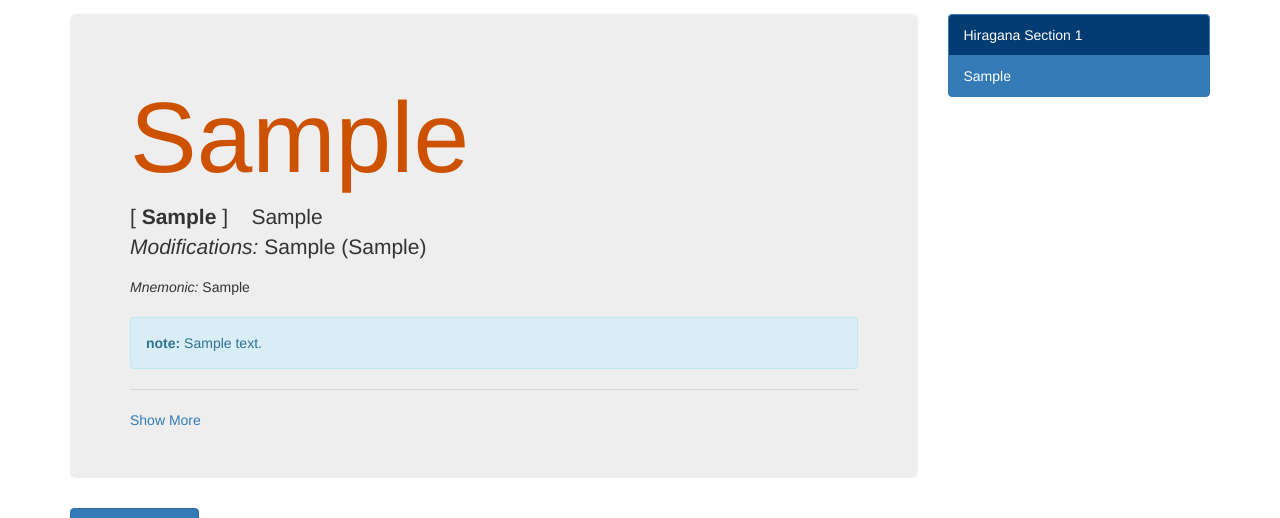
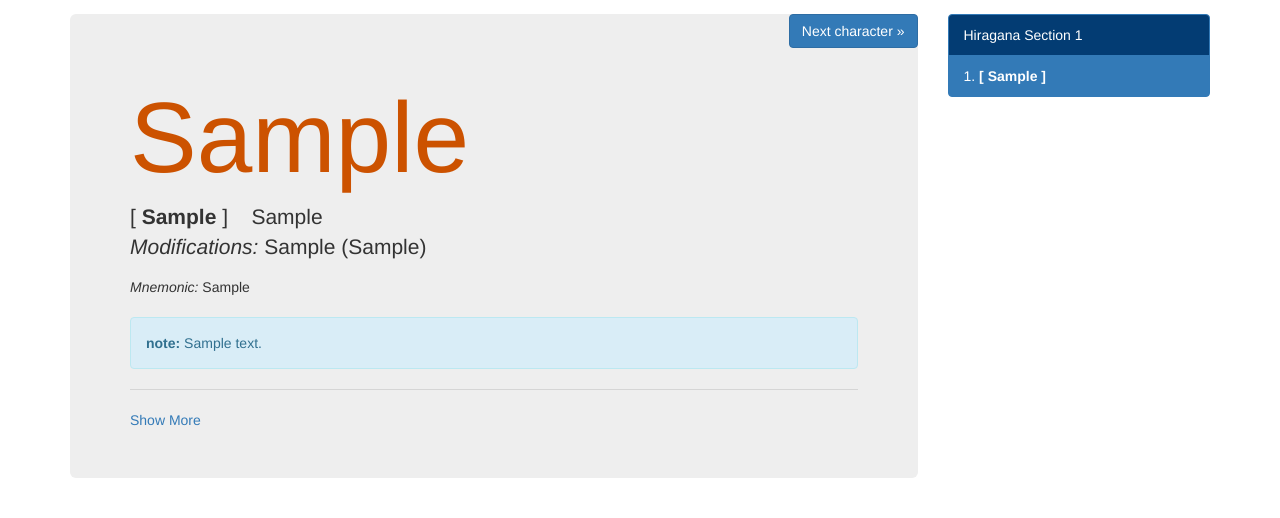
Before and after one commit to jmeinken/master-the-jouyou, a Django app: page /kana/1/ in a window 1280 px wide. Shown: the part 51-569 px from the top of the page. Run offline with Django 3.2, Linux system fonts and the light colour scheme; tables that the repository leaves empty hold one stand-in row (values such as "Sample post"); some libraries are stand-ins or nearby versions.

Commit message:
moved previous and next char links in details template

```diff
--- a/src/kana/templates/core_shell.html
+++ b/src/kana/templates/core_shell.html
@@ -28,6 +28,16 @@
 		.label-warning  {
 		    background-color: #CCA300;
 		}
+		.top_right{
+		    position: absolute;
+		    top: 0;
+		    right: 15px;
+	    }
+	    .top_left{
+		    position: absolute;
+		    top: 10px;
+		    left: 25px;
+	    }
     </style>
     <script type="text/javascript">
         {% block js %}{% endblock %}
--- a/src/kana/templates/kana/detail.html
+++ b/src/kana/templates/kana/detail.html
@@ -67,6 +67,23 @@ $(document).keydown(function(e) {
 
 
 {% block content %}
+    <div class="top_left">
+	    {% if not first_in_section %}
+		    <a href="{% url 'kana:detail' previousKana %}">&laquo; Previous character</a> &nbsp;&nbsp;&nbsp;&nbsp;
+		{% elif not first_in_module %}
+		    <a href="{% url 'kana:detail' previousKana %}" style="color:#EB9316;" role="button">
+		    	&lt;&lt;&lt; Previous Section</a> &nbsp;&nbsp;&nbsp;&nbsp;
+		{% endif %}
+    </div>
+    <div class="top_right">
+	    {% if not last_in_section %}
+	    	<a href="{% url 'kana:detail' nextKana %}" class="btn btn-primary" role="button">Next character &raquo;</a>
+	    {% elif not last_in_module %}
+		    <a href="{% url 'kana:detail' nextKana %}" class="btn btn-warning" role="button">Next Section &raquo;</a>
+		{% endif %}
+    </div>
+
+
 	<p>
 	<span style="text-size: 30px">
 		[ <strong>{% autoescape off %}{{ pronunciation }}{% endautoescape %}</strong> ]
@@ -111,9 +128,13 @@ $(document).keydown(function(e) {
        <span class="list-group-item active" style="background-color:#033c73">{{ section_name }}</span>
     {% for section_kana in section_kanas %}
         {% if section_kana.id == kana.id %}
-            <a href="{% url 'kana:detail' section_kana.id %}" class="list-group-item active">{{ section_kana.kana }}</a>
+            <a href="{% url 'kana:detail' section_kana.id %}" class="list-group-item active">
+                {{ section_kana.id }}. <strong>[ {{ section_kana.kana }} ]</strong>
+            </a>
         {% else %}
-            <a href="{% url 'kana:detail' section_kana.id %}" class="list-group-item">{{ section_kana.kana }}</a>
+            <a href="{% url 'kana:detail' section_kana.id %}" class="list-group-item">
+                {{ section_kana.id }}. <strong>[ {{ section_kana.kana }} ]</strong>
+            </a>
         {% endif %}
     {% endfor %}
 {% else %}
@@ -124,18 +145,6 @@ $(document).keydown(function(e) {
 
 
 {% block links %}
-    {% if not first_in_section %}
-	    <a href="{% url 'kana:detail' previousKana %}">&laquo; Previous character</a> &nbsp;&nbsp;&nbsp;&nbsp;
-	{% elif not first_in_module %}
-	    <a href="{% url 'kana:detail' previousKana %}" style="color:#EB9316;" role="button">
-	    	&lt;&lt;&lt; Previous Section</a> &nbsp;&nbsp;&nbsp;&nbsp;
-	{% endif %}
-	{% if not last_in_section %}
-    	<a href="{% url 'kana:detail' nextKana %}" class="btn btn-primary" role="button">Next character &raquo;</a>
-    {% elif not last_in_module %}
-	    <a href="{% url 'kana:detail' nextKana %}" class="btn btn-warning" role="button">Next Section &raquo;</a>
-	{% endif %}
-    <br /><br />
     {% if module_name == 'hiragana' %}
 	    <a href="{% url 'kana:hiragana' %}" class="btn btn-lg btn-link" role="button">
 	        &lt;&lt;&lt; Back to Hiragana Module
```
